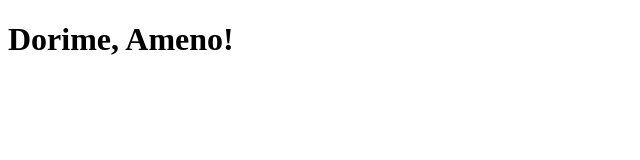
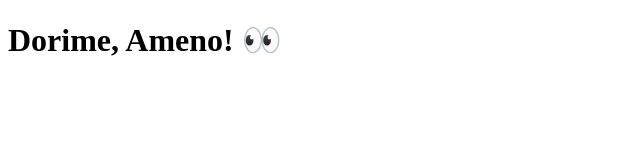
Before and after one commit to GustavoGran/clone-tabnews, a Next.js app: page / in a window 1280 px wide. Shown: the top 160 px of the page, without its empty margins (0-640 px from the left). Built offline with nearby package versions, Linux system fonts and the light colour scheme.

Commit message:
Added emoji to test

```diff
--- a/pages/index.js
+++ b/pages/index.js
@@ -1,5 +1,5 @@
 function Home() {
-    return <h1>Dorime, Ameno!</h1>
+    return <h1>Dorime, Ameno! 👀</h1>
 }
 
 export default Home;
```
